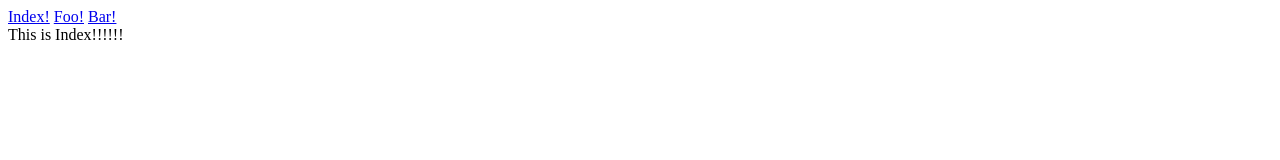
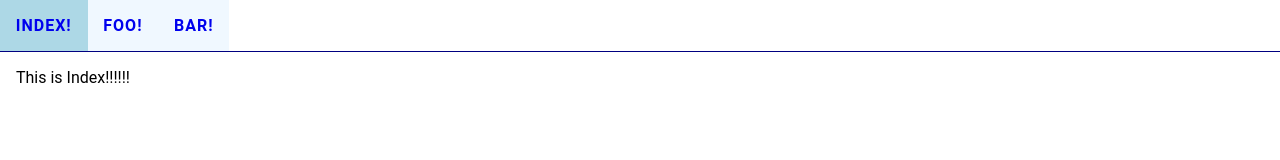
Before and after one commit to rwjblue/screenreader-testing, a website: page index.html in a window 1280 px wide. Drawn offline with Linux system fonts and the light colour scheme.

Commit message:
adding some basic styles to help make it really obvious where the focus is

```diff
--- a/index.html
+++ b/index.html
@@ -5,6 +5,7 @@
     <meta name="viewport" content="width=device-width, initial-scale=1.0" />
     <meta http-equiv="X-UA-Compatible" content="ie=edge" />
     <title>Static Template</title>
+    <link rel="stylesheet" href="./style.css" />
   </head>
   <body>
     <header>
--- /dev/null
+++ b/style.css
@@ -0,0 +1,35 @@
+*,
+*:after {
+  box-sizing: border-box;
+}
+*:focus {
+  border: 3px dotted #e04e39;
+}
+body {
+  font-family: "Roboto", sans-serif;
+  font-size: 16px;
+  line-height: 1.2;
+  margin: 0 auto;
+  padding: 0;
+}
+nav {
+  border-bottom: 1px solid navy;
+  display: flex;
+  padding: 0;
+  width: 100%;
+}
+nav > a {
+  background-color: aliceblue;
+  border: 3px solid transparent;
+  font-weight: bold;
+  letter-spacing: 1px;
+  padding: 0.8em;
+  text-decoration: none;
+  text-transform: uppercase;
+}
+nav > a:hover {
+  background-color: lightblue;
+}
+main {
+  padding: 1em;
+}
```
